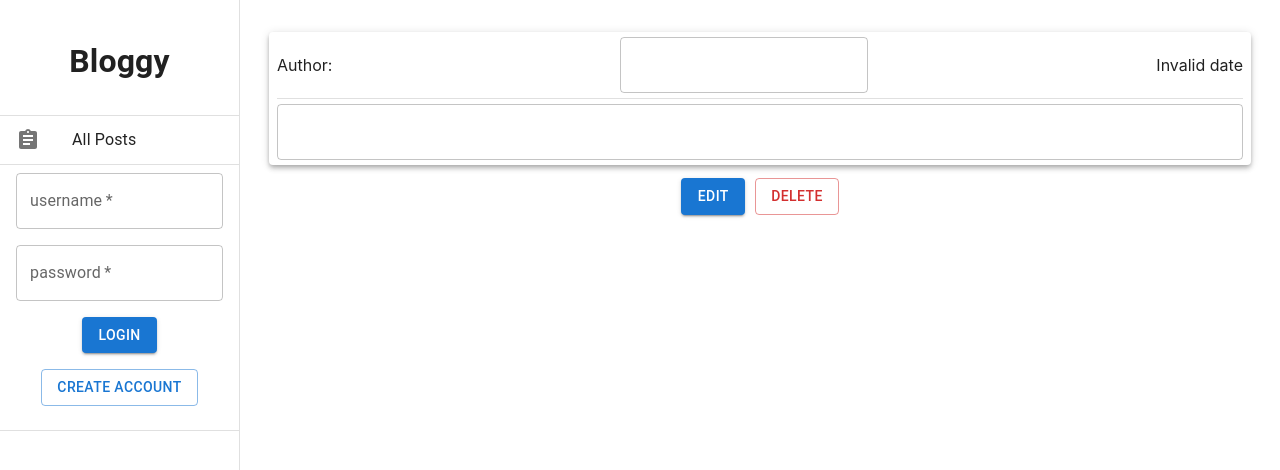
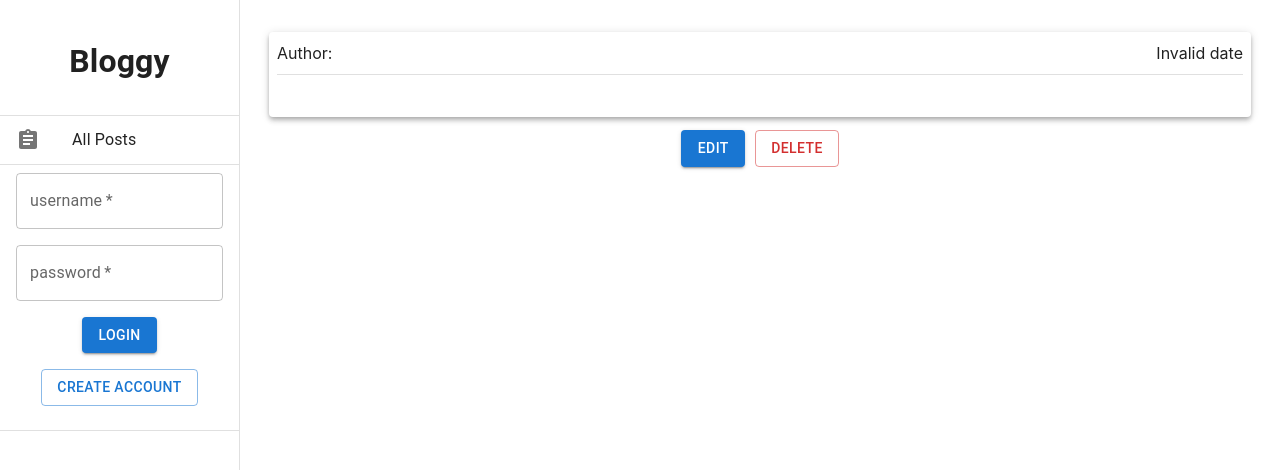
Before and after one commit to steve3j/ZPrefixApp, a React (Create React App) app in the folder ui/: page /post/1 in a window 1280 px wide. Shown: the top 470 px of the page. Built offline with nearby package versions, Linux system fonts and the light colour scheme; no server answers.

Commit message:
improve new post page and edit/view page

```diff
--- a/ui/src/components/CreatePost.js
+++ b/ui/src/components/CreatePost.js
@@ -112,6 +112,7 @@ const CreatePost = () => {
                         <div flexbasis='1'  >Author: {user.username}</div>
                         <h3 textalign='center'>
                             <TextField
+                                inputProps={{ style: { textAlign: 'center', fontWeight: 'bold' } }}
                                 onChange={onTitleChange}
                                 required
                                 label="title"
--- a/ui/src/components/ViewEditPost.js
+++ b/ui/src/components/ViewEditPost.js
@@ -17,9 +17,9 @@ const ApiUrl = config[process.env.REACT_APP_NODE_ENV || "development"].apiUrl;
 
 
 const ViewEditPost = () => {
-    const [post, setPost] = useState([{username:'', title:'', content:'', creation_date:''}])
-    // const [titleProps, setTitleProps] = useState({})
-    // const [contentProps, setContentProps] = useState({})
+    const [post, setPost] = useState([{ username: '', title: '', content: '', creation_date: '' }])
+    const [titleProps, setTitleProps] = useState({})
+    const [contentProps, setContentProps] = useState({})
     const [user, setUser] = useContext(UserContext);
     const params = useParams()
 
@@ -37,18 +37,18 @@ const ViewEditPost = () => {
 
     function onTitleChange(e) {
         if (e.target.value === '') {
-            // setTitleProps({ error: true })
+            setTitleProps({ error: true })
         }
         else {
-            // setTitleProps({})
+            setTitleProps({})
         }
     }
     function onContentChange(e) {
         if (e.target.value === '') {
-            // setContentProps({ error: true })
+            setContentProps({ error: true })
         }
         else {
-            // setContentProps({})
+            setContentProps({})
         }
     }
 
@@ -65,8 +65,8 @@ const ViewEditPost = () => {
             .then((data) => {
                 setPost(data)
 
-                // setTitleProps({ disabled: 'true', label: data[0].title })
-                // setContentProps({ disabled: 'true', label: data[0].content })
+                setTitleProps({ disabled: 'true', value: data[0].title })
+                setContentProps({ disabled: 'true', value: data[0].content })
                 // console.log(data[0].content)
 
             })
@@ -83,11 +83,11 @@ const ViewEditPost = () => {
 
         let errFlag = false
         if (title.length < 1) {
-            // setTitleProps({ error: true, label: "title required" })
+            setTitleProps({ error: true, label: "title required" })
             errFlag = true
         }
         if (content.length < 1) {
-            // setContentProps({ error: true, label: "content required" })
+            setContentProps({ error: true, label: "content required" })
             errFlag = true
         }
         if (errFlag) {
@@ -138,6 +138,11 @@ const ViewEditPost = () => {
                         <div flexbasis='1'  >Author: {post[0].username}</div>
                         <h3 textalign='center'>
                             <TextField
+                                variant="standard"
+                                inputProps={{style:{textAlign:'center', fontWeight:'bold'}}}
+                                InputProps={{
+                                    disableUnderline: true,
+                                }}
                                 onChange={onTitleChange}
                                 required
                                 value={post[0].title}
@@ -150,11 +155,15 @@ const ViewEditPost = () => {
 
                     <Typography align="justify">
                         <TextField
+                            variant="standard"
+                            InputProps={{
+                                disableUnderline: true,
+                            }}
                             onChange={onContentChange}
                             required
                             value={post[0].content}
                             id="input-content" sx={{ marginBottom: '5px', marginTop: '5px' }}
-                            // {...contentProps}
+                            {...contentProps}
                             fullWidth multiline >
                         </TextField>
                     </Typography>
```
